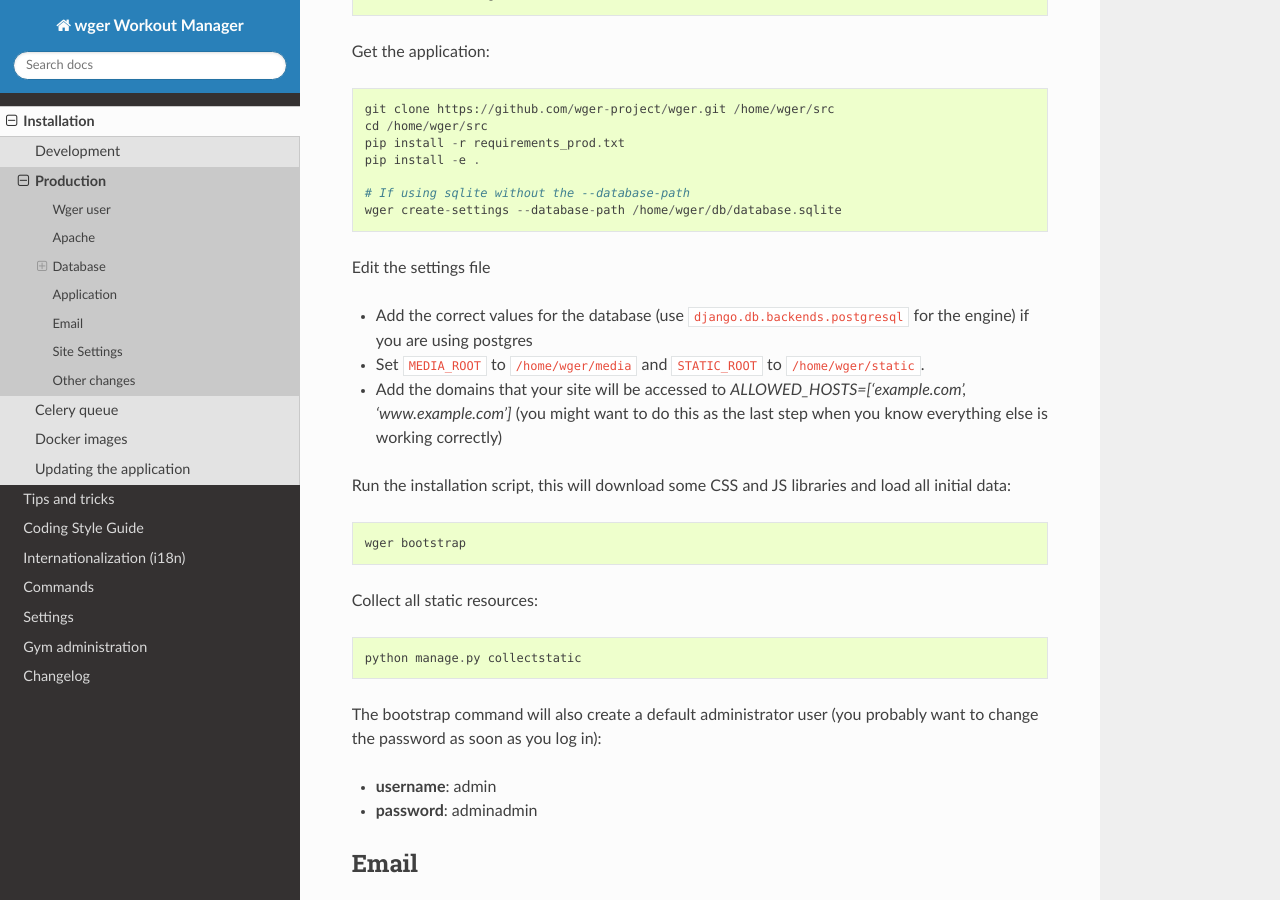
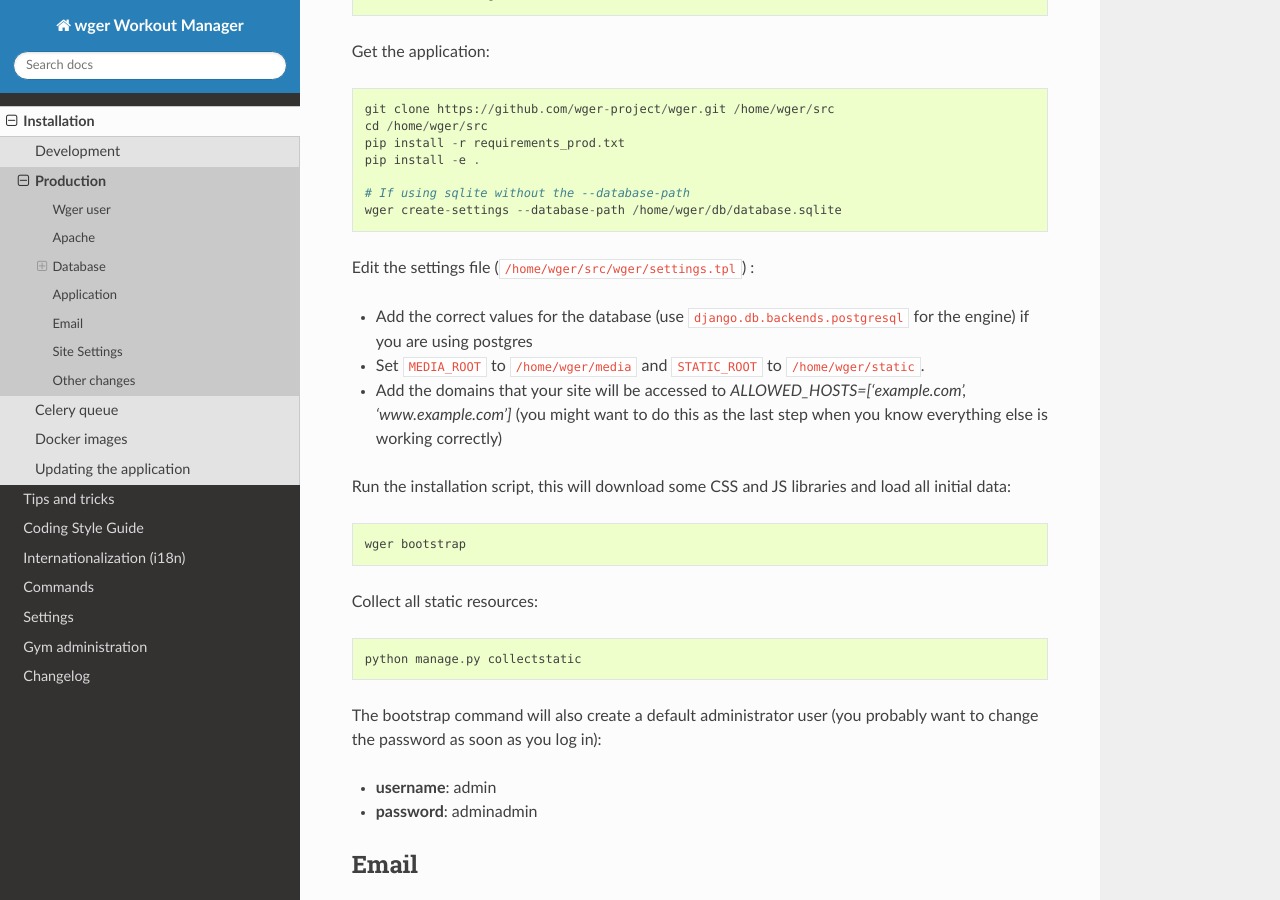
Before and after one commit to wger-project/docs, a Sphinx documentation site: the page built from docs/production.rst, in a window 1280 px wide and 900 px high, scrolled down 2376 px. Built offline with Sphinx 7.4.7 and the Read the Docs theme 3.1.0, drawn with Linux system fonts in a browser that asks for light colours.

Commit message:
Update production.rst
Specification of the file to be modified for configuration.
(is it really this file ?)

```diff
--- a/docs/production.rst
+++ b/docs/production.rst
@@ -121,7 +121,7 @@
   # If using sqlite without the --database-path
   wger create-settings --database-path /home/wger/db/database.sqlite
 
-Edit the settings file
+Edit the settings file (``/home/wger/src/wger/settings.tpl``) :
 
 * Add the correct values for the database (use ``django.db.backends.postgresql``
   for the engine) if you are using postgres
```
